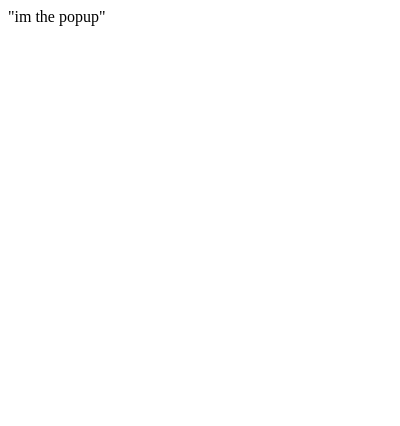
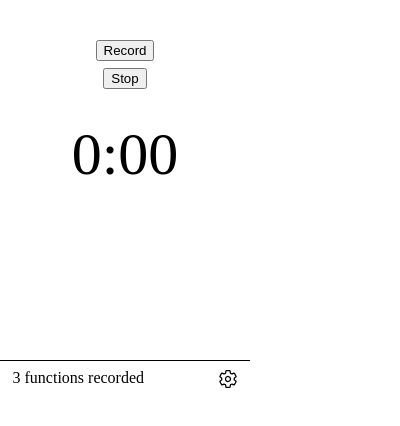
Before and after one commit to mf-dom/dom-eternal, a browser extension: page popup-src/popup.html in a window 400 px wide. Drawn offline with Linux system fonts and the light colour scheme.

Commit message:
popup landing page frontend complete

```diff
--- a/popup-src/popup.html
+++ b/popup-src/popup.html
@@ -1,10 +1,77 @@
 <!DOCTYPE html>
 <html>
-    <head>
 
-    </head>
-    <body>
-        "im the popup"
-        <script src="popup.js"></script>
-    </body>
+<head>
+    <style>
+        body {
+            margin: 0;
+            width: 250px;
+            height: 400px;
+            position: relative;
+            text-align: center;
+        }
+
+        .recordbtn {
+            top: 10%;
+            margin: auto;
+            position: absolute;
+            width: 100%;
+        }
+
+        .stopbtn {
+            top: 17%;
+            margin: auto;
+            position: absolute;
+            width: 100%;
+        }
+
+        .bottomthing {
+            position: absolute;
+            bottom: 0px;
+            display: flex;
+            border-top: 1px solid black;
+            width: 90%;
+            justify-content: space-between;
+            padding: 3% 5%;
+        }
+
+        .function-count-text {
+            font-size: 15px;
+        }
+
+        /* .settingsbtn {
+
+        } */
+
+        #stopwatch {
+            font-size: 60px;
+            top: 30%;
+            position: absolute;
+            margin: auto;
+            width: 100%;
+        }
+    </style>
+</head>
+
+<body>
+    <div class="recordbtn">
+        <button type="button" id="recordbtn">Record</button>
+    </div>
+    <div class="stopbtn">
+        <button type="button" id="stopbtn">Stop</button>
+    </div>
+    <div id="stopwatch">
+        0:00
+    </div>
+    <div class="bottomthing">
+            <div id="function-count-text">
+                3 functions recorded
+            </div>
+            <div id="settingsbtn">
+                <input type="image" src="../assets/settings-outline.svg" style="width: 20px; height: 20x;" id="settings"/>
+            </div>
+    </div>
+    <script src="popup.js"></script>
+</body>
+
 </html>
--- a/popup-src/popup.js
+++ b/popup-src/popup.js
@@ -0,0 +1,17 @@
+document.addEventListener("DOMContentLoaded", function () {
+    const record = document.getElementById('recordbtn');
+    const stop = document.getElementById('stopbtn');
+    const settings = document.getElementById('settings');
+
+    record.addEventListener("click", function() {
+
+    });
+
+    stop.addEventListener("click", function() {
+
+    });
+
+    settings.addEventListener("click", function() {
+        window.location.href = "settings.html";
+    });
+});
```
Also changed, not shown: popup-src/settings.html (added, +9 -0 lines), assets/settings-outline.svg (added).
